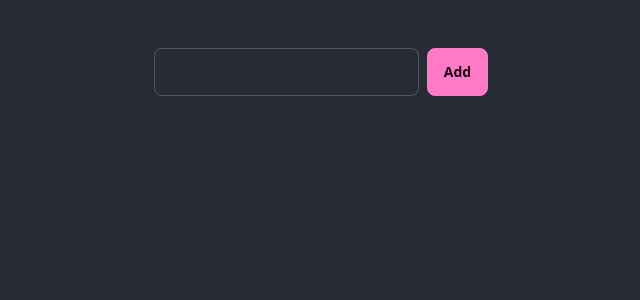
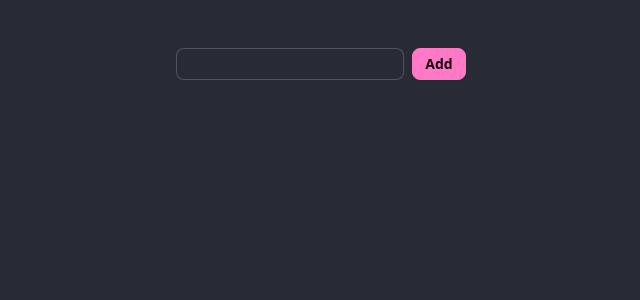
Before and after one commit to dezoliveira/todo-pinia, a Vue app: page / in a window 1280 px wide. Shown: the top 300 px of the page, without its empty margins (319-959 px from the left). Built offline with nearby package versions, Linux system fonts and the light colour scheme.

Commit message:
style: input and and button size adjusts

```diff
--- a/src/components/TodoForm.vue
+++ b/src/components/TodoForm.vue
@@ -1,8 +1,8 @@
 <template>
   <form @submit.prevent="addItemAndClear(todo)">
     <div class="flex gap-2 p-4">
-      <input v-model="todo" type="text" class="input input-bordered w-full max-w-xs"/>
-      <button class="btn btn-primary">Add</button>
+      <input v-model="todo" type="text" class="input input-sm input-bordered w-full max-w-xs"/>
+      <button class="btn btn-sm btn-primary">Add</button>
     </div>
   </form>
 </template>
```
